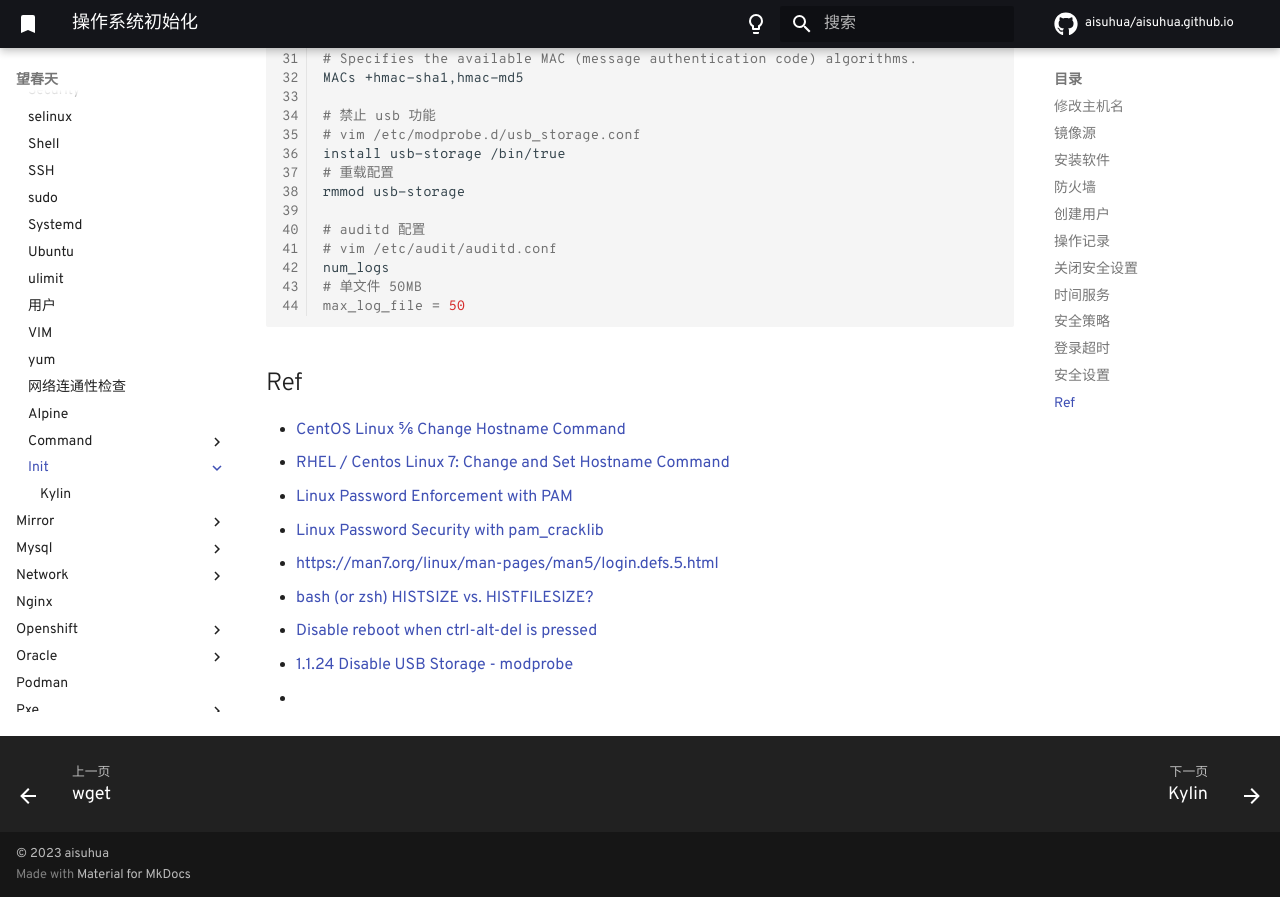
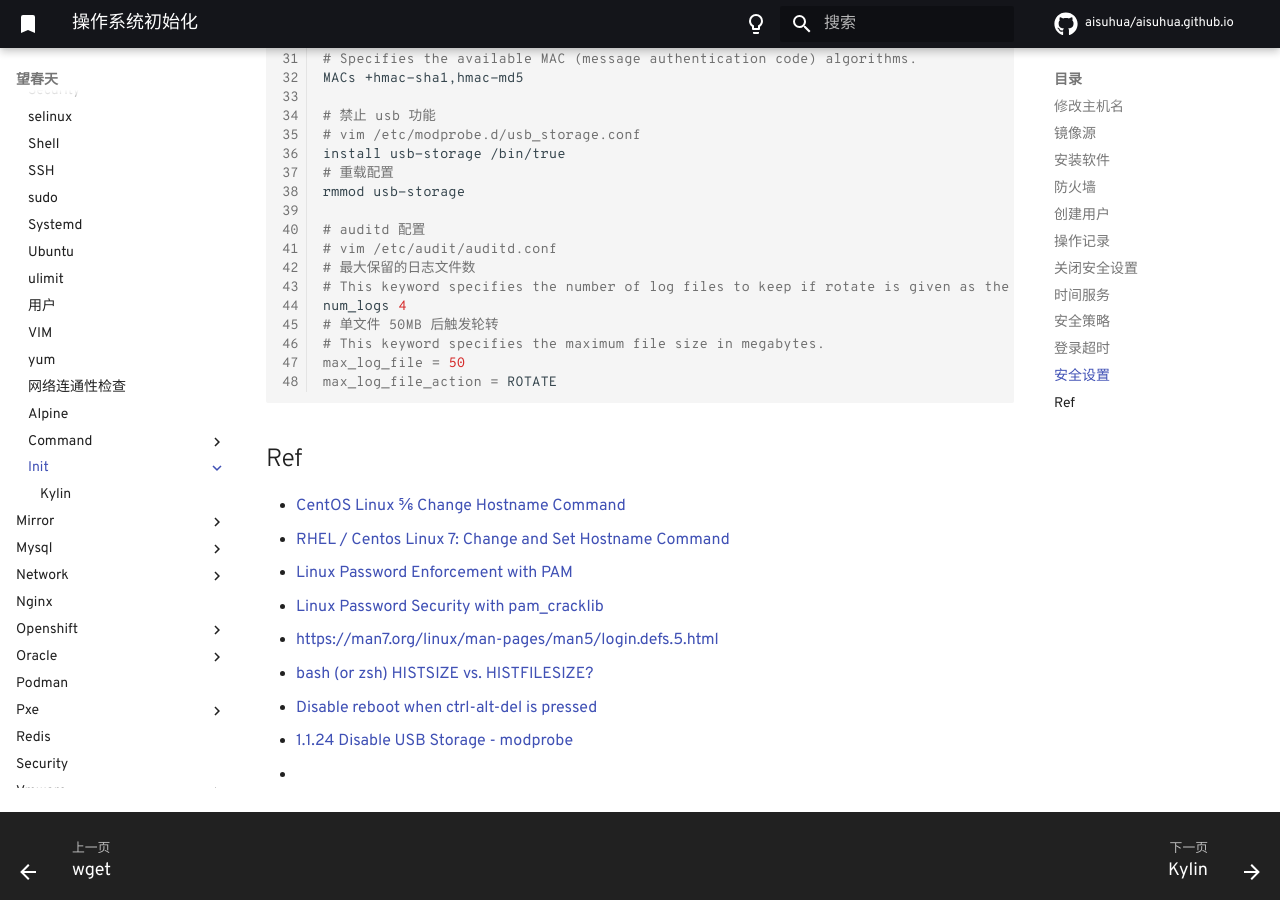
Before and after one commit to aisuhua/aisuhua.github.io, an MkDocs documentation site: the page built from docs/linux/init/README.md, in a window 1280 px wide and 900 px high, scrolled down 6069 px. Built offline with MkDocs 1.6.1 and Material for MkDocs 9.7.7, drawn with Linux system fonts in a browser that asks for light colours; comment, search, counter and statistics services are not loaded.

Commit message:
README.md

````diff
--- a/docs/linux/init/README.md
+++ b/docs/linux/init/README.md
@@ -314,9 +314,13 @@
 
 # auditd 配置
 # vim /etc/audit/auditd.conf
-num_logs
-# 单文件 50MB
+# 最大保留的日志文件数
+# This keyword specifies the number of log files to keep if rotate is given as the max_log_file_action.
+num_logs 4
+# 单文件 50MB 后触发轮转
+# This keyword specifies the maximum file size in megabytes.
 max_log_file = 50
+max_log_file_action = ROTATE
 ```
 
 ## Ref
````
